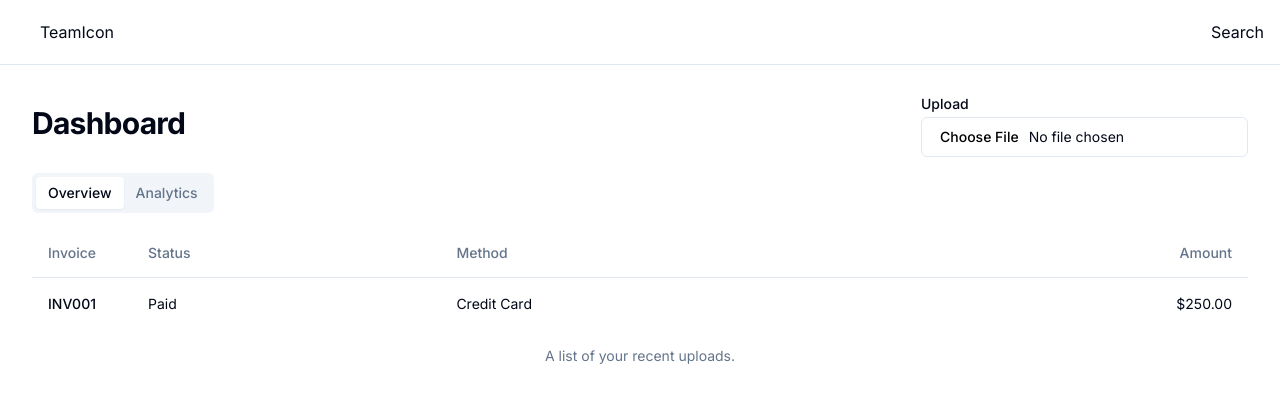
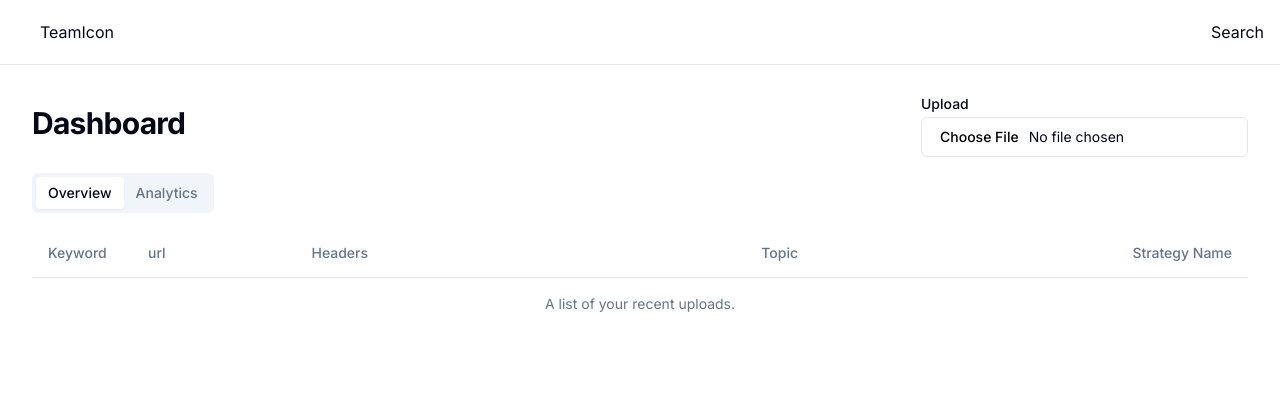
Before and after one commit to rodeloescueta/tracker-app, a Next.js app: page / in a window 1280 px wide. Shown: the top 402 px of the page. Built offline with nearby package versions, Linux system fonts and the light colour scheme.

Commit message:
send button

```diff
--- a/src/components/TableRecord.tsx
+++ b/src/components/TableRecord.tsx
@@ -17,23 +17,29 @@ export default function TableRecord() {
   return (
     <Table>
       <TableCaption>
-        A list of your recent uploads. {isLoading && "loading"}
+        {isLoading ? "loading...." : "A list of your recent uploads."}
       </TableCaption>
       <TableHeader>
         <TableRow>
-          <TableHead className="w-[100px]">Invoice</TableHead>
-          <TableHead>Status</TableHead>
-          <TableHead>Method</TableHead>
-          <TableHead className="text-right">Amount</TableHead>
+          <TableHead className="w-[100px]">Keyword</TableHead>
+          <TableHead>url</TableHead>
+          <TableHead>Headers</TableHead>
+          <TableHead className="text-right">Topic</TableHead>
+          <TableHead className="text-right">Strategy Name</TableHead>
         </TableRow>
       </TableHeader>
       <TableBody>
-        <TableRow>
-          <TableCell className="font-medium">INV001</TableCell>
-          <TableCell>Paid</TableCell>
-          <TableCell>Credit Card</TableCell>
-          <TableCell className="text-right">$250.00</TableCell>
-        </TableRow>
+        {records.map((el, i) => {
+          return (
+            <TableRow key={i}>
+              <TableCell className="font-medium">{el.keyword}</TableCell>
+              <TableCell>{el.url}</TableCell>
+              <TableCell>{el.headers}</TableCell>
+              <TableCell className="text-right">{el.topic}</TableCell>
+              <TableCell className="text-right">{el.strategy_name}</TableCell>
+            </TableRow>
+          );
+        })}
       </TableBody>
     </Table>
   );
--- a/src/components/Upload.tsx
+++ b/src/components/Upload.tsx
@@ -1,5 +1,5 @@
 "use client";
-import React from "react";
+import React, { useState } from "react";
 import { Button } from "./ui/button";
 import Papa from "papaparse";
 import { Label } from "./ui/label";
@@ -24,7 +24,17 @@ type TRecord = {
 };
 
 export default function Upload() {
+  const [uploadData, setUploadData] = useState<TRecord[]>([]);
   const addRecord = useRecordStore((state) => state.addRecord);
+
+  const onSend = async () => {
+    if (uploadData.length === 0) return alert("No data to send");
+    await addRecord(uploadData);
+    setUploadData([]);
+  };
+  const onCancel = () => {
+    setUploadData([]);
+  };
 
   const onFileChangeHandler = (event: React.ChangeEvent<HTMLInputElement>) => {
     const csvfile: any = event?.target?.files?.[0];
@@ -35,27 +45,21 @@ export default function Upload() {
       dynamicTyping: true,
       complete: async function (results) {
         console.log("finished:", results.data);
-        await addRecord(results.data);
+        setUploadData(results.data);
       },
     });
   };
-  return (
+  return uploadData.length > 0 ? (
+    <div className="grid w-full max-w-sm items-center gap-1.5">
+      <Button onClick={onSend}>Send</Button>
+      <Button variant="destructive" onClick={onCancel}>
+        Cancel
+      </Button>
+    </div>
+  ) : (
     <div className="grid w-full max-w-sm items-center gap-1.5">
       <Label htmlFor="upload">Upload</Label>
       <Input id="upload" type="file" onChange={onFileChangeHandler} />
     </div>
-
-    // <Button>
-    //   <label htmlFor="csvFileSelector" className="">
-    //     Upload
-    //   </label>
-    //   <input
-    //     type="file"
-    //     id="csvFileSelector"
-    //     // accept={acceptableCSVFileTypes}
-    //     className="hidden"
-    //     onChange={onFileChangeHandler}
-    //   />
-    // </Button>
   );
 }
```
